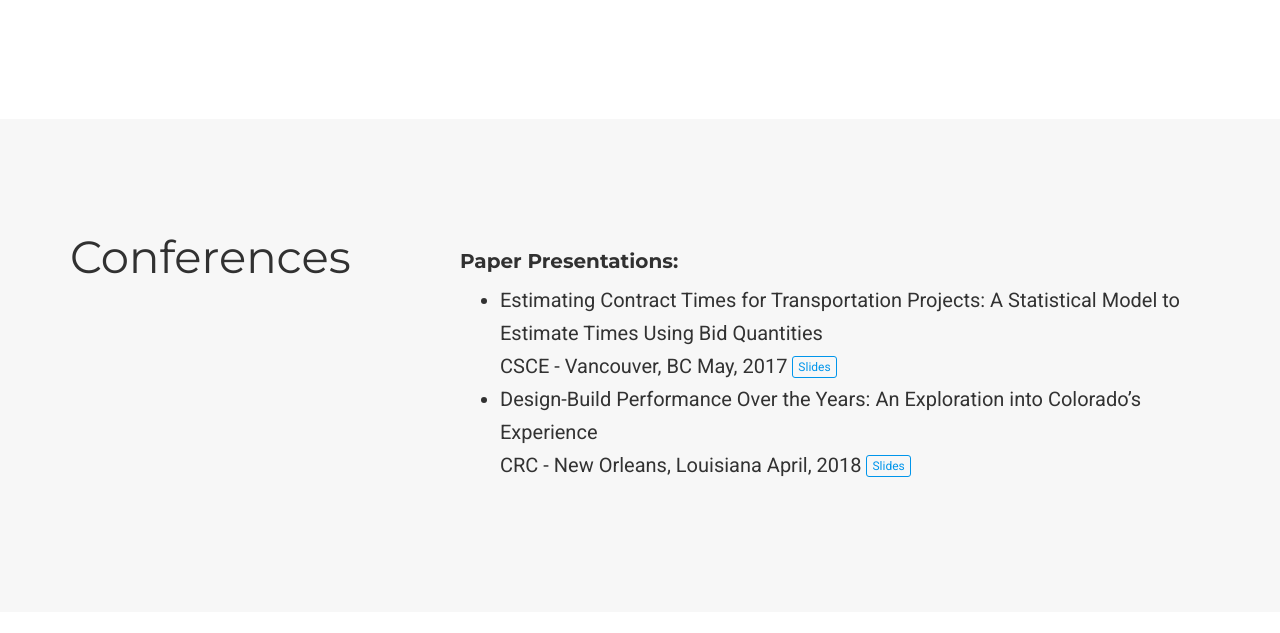
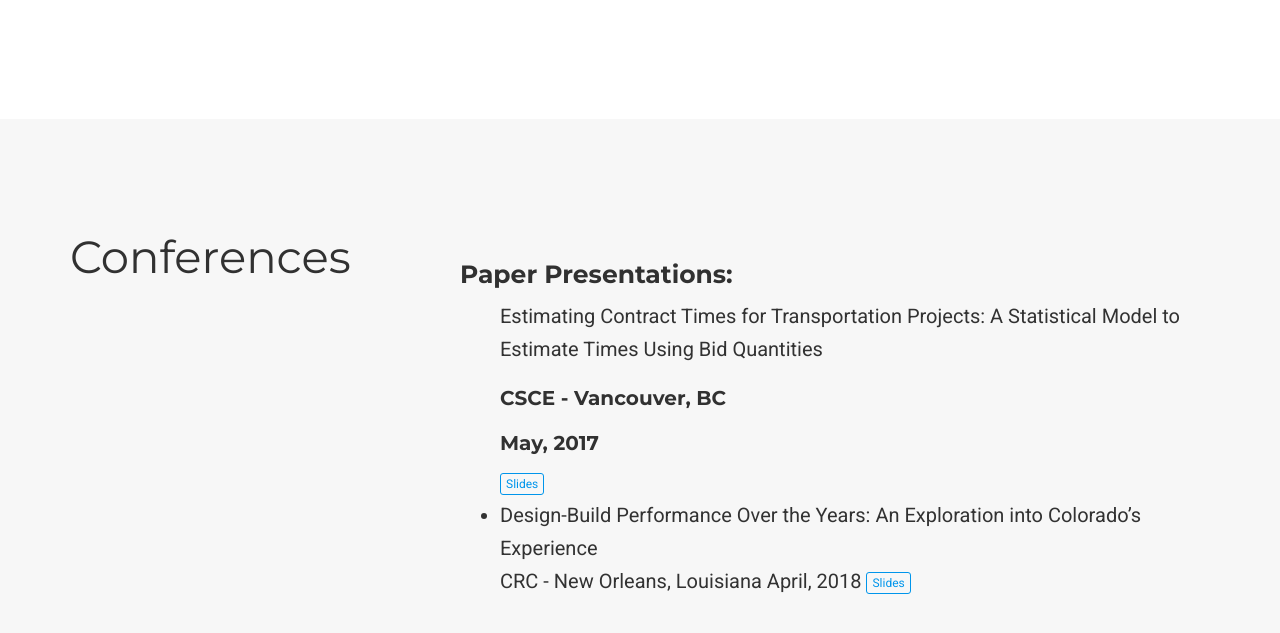
Before and after one commit to guillermonevett/guillermonevett.github.io, a plain HTML site: page index.html in a window 1280 px wide. Shown: the part 635-1268 px from the top of the page. Drawn offline with nearby package versions, Linux system fonts and the light colour scheme; some icons are missing.

Commit message:
y otra vez

```diff
--- a/index.html
+++ b/index.html
@@ -417,12 +417,12 @@
 
 </div>
 <div class="col-xs-12 col-md-8">
-  <h4>Paper Presentations:</h4>
+  <h3>Paper Presentations:</h3>
 
 <ul>
-<li>Estimating Contract Times for Transportation Projects: A Statistical Model to Estimate Times Using Bid Quantities</li>
-      <h7>CSCE - Vancouver, BC</h7>
-      <h7>May, 2017</h7>
+<p>Estimating Contract Times for Transportation Projects: A Statistical Model to Estimate Times Using Bid Quantities</p>
+      <h5>CSCE - Vancouver, BC</h5>
+      <h5>May, 2017</h5>
       <a class="btn btn-primary btn-outline btn-xs" href="https://guillermonevett.github.io/files/talks/Presentation CSCE 2017 - Nevett.pdf">
         Slides
 </a>
```
